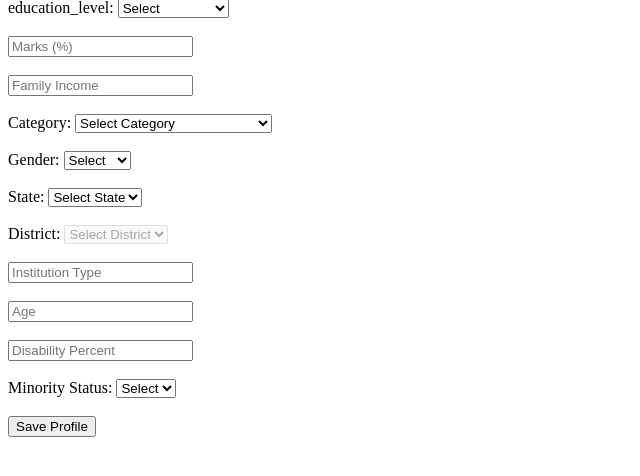
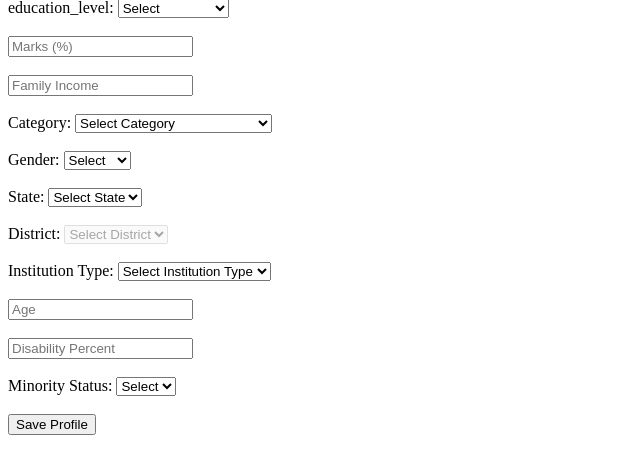
Before and after one commit to DHRUPAL5404/Scholarship-finder, a PHP site: page /profile.php in a window 1280 px wide. Shown: the part 94-570 px from the top of the page, without its empty margins (0-640 px from the left). Run offline with PHP 8.4, Linux system fonts and the light colour scheme; the visitor is signed in with stand-in values (Sample User, id 1); data that the repository does not hold is empty.

Commit message:
Change institution_type from text input to dropdown with options: Government, Private, Government-Aided, Autonomous, University

```diff
--- a/profile.php
+++ b/profile.php
@@ -587,7 +587,16 @@ document.addEventListener('DOMContentLoaded', function() {
         <option value="">Select District</option>
     </select><br><br>
 
-    <input type="text" name="institution_type" placeholder="Institution Type" value="<?= $profile['institution_type'] ?? '' ?>" required><br><br>
+    Institution Type:
+    <select name="institution_type" required>
+        <option value="">Select Institution Type</option>
+        <option value="Government" <?= ($profile && $profile['institution_type']=='Government')?'selected':'' ?>>Government</option>
+        <option value="Private" <?= ($profile && $profile['institution_type']=='Private')?'selected':'' ?>>Private</option>
+        <option value="Government-Aided" <?= ($profile && $profile['institution_type']=='Government-Aided')?'selected':'' ?>>Government-Aided</option>
+        <option value="Autonomous" <?= ($profile && $profile['institution_type']=='Autonomous')?'selected':'' ?>>Autonomous</option>
+        <option value="University" <?= ($profile && $profile['institution_type']=='University')?'selected':'' ?>>University</option>
+    </select><br><br>
+
     <input type="number" name="age" placeholder="Age" value="<?= $profile['age'] ?? '' ?>" required><br><br>
     <input type="number" name="disability_percent" placeholder="Disability Percent" value="<?= $profile['disability_percent'] ?? '' ?>" required><br><br>
 
```
